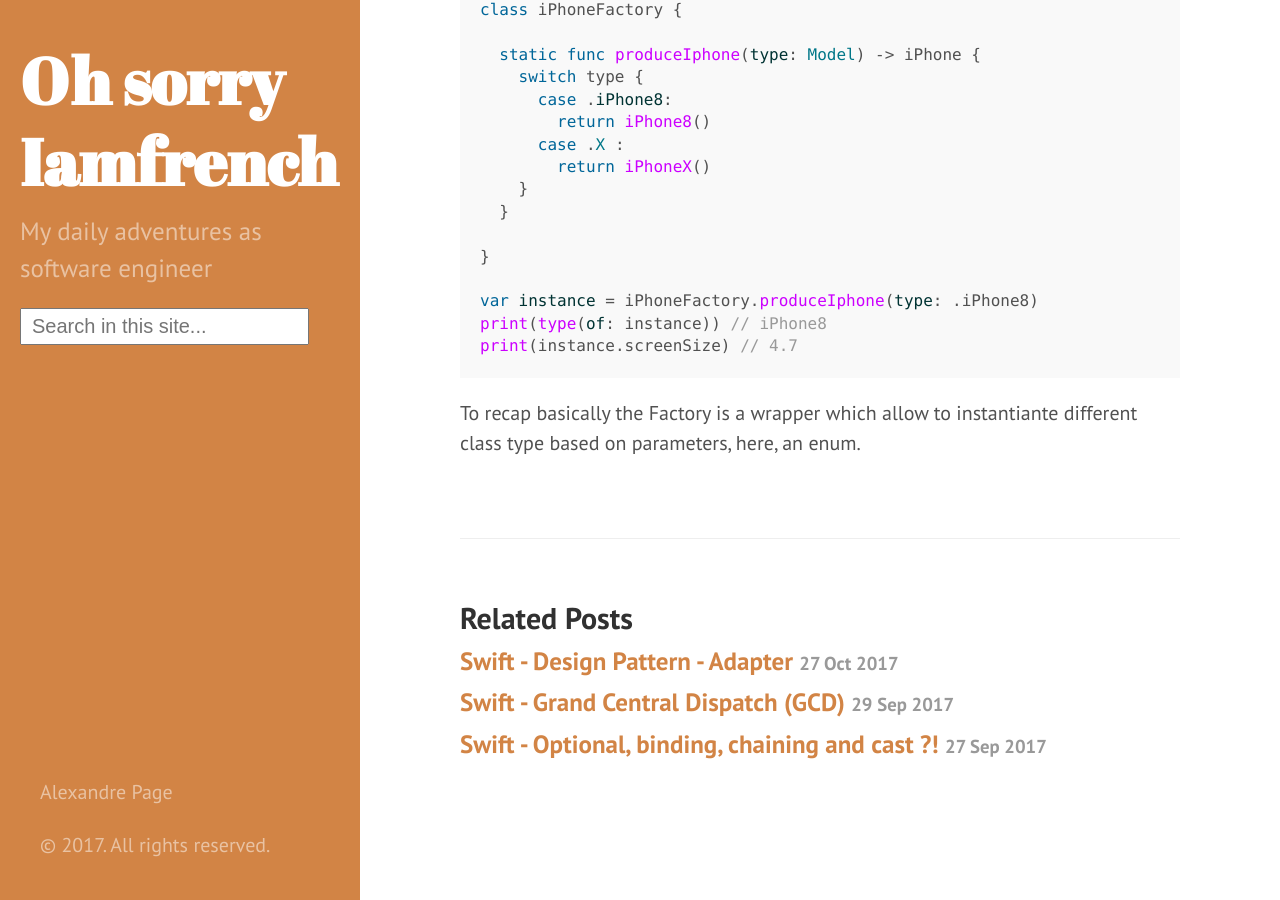
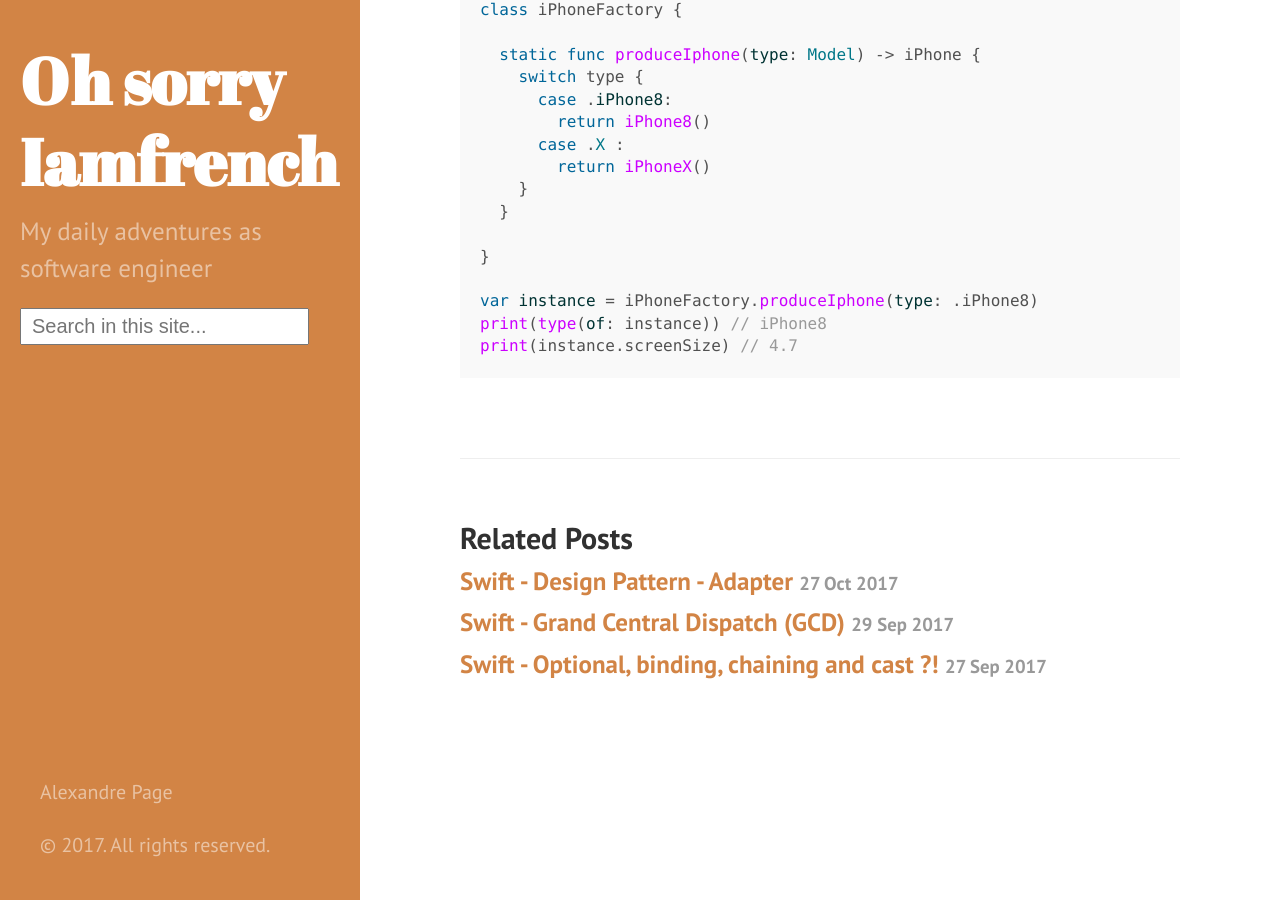
Before and after one commit to pagealexandre/pagealexandre.github.io, a Jekyll site: the page built from _posts/2017-10-29-simple-factory.md, in a window 1280 px wide and 900 px high, scrolled down 1378 px. Built offline with Jekyll 4.4.1, drawn with Linux system fonts in a browser that asks for light colours; nearby versions of some CDN libraries; comment, search, counter and statistics services are not loaded.

Commit message:
force push

```diff
--- a/_posts/2017-10-29-simple-factory.md
+++ b/_posts/2017-10-29-simple-factory.md
@@ -70,4 +70,4 @@
 
 {% endhighlight %}
 
-To recap basically the Factory is a wrapper which allow to instantiante different class type based on parameters, here, an enum.
+<!-- To recap basically the Factory is a wrapper which allow to instantiante different class type based on parameters, here, an enum. -->
```
